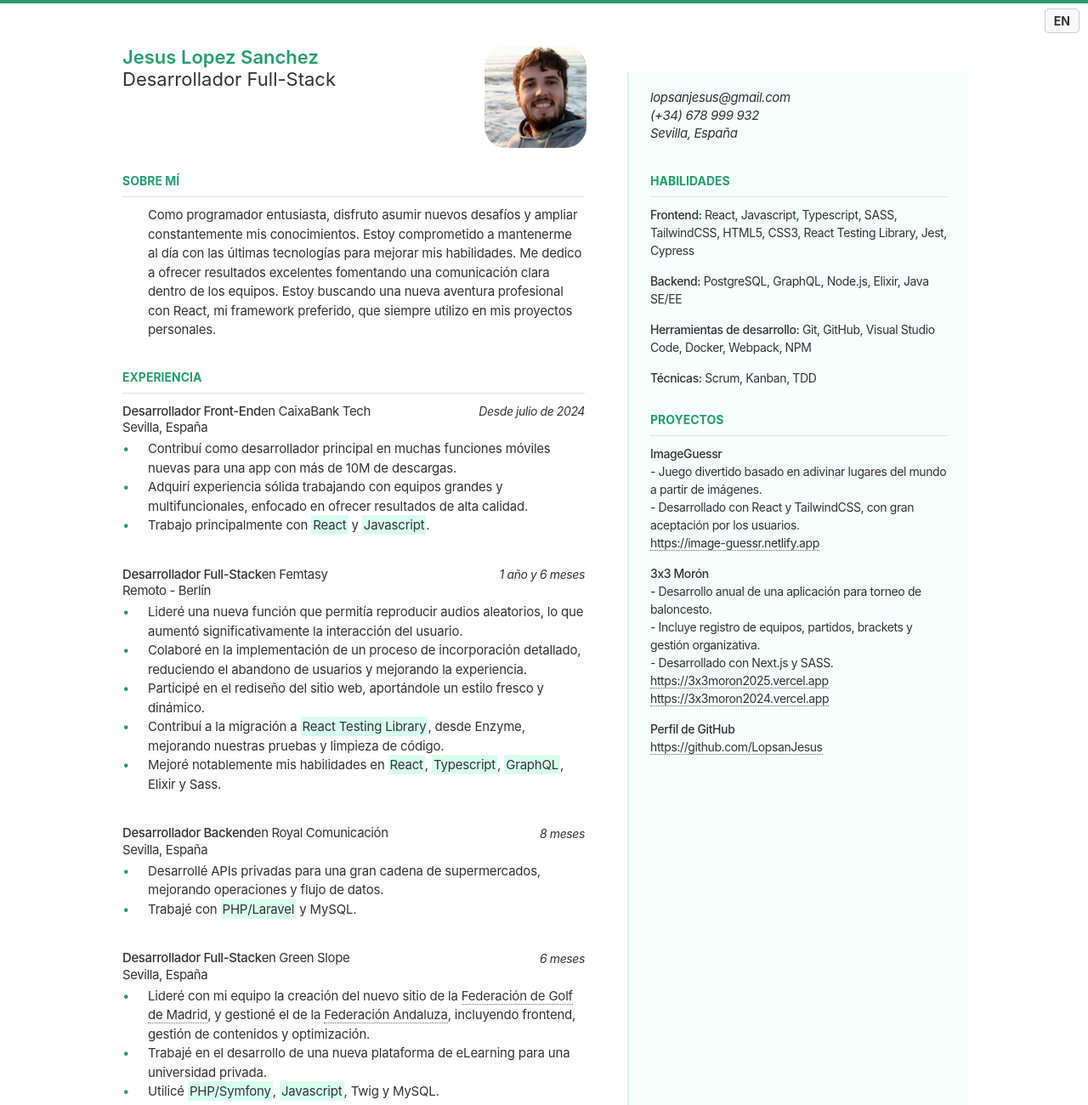
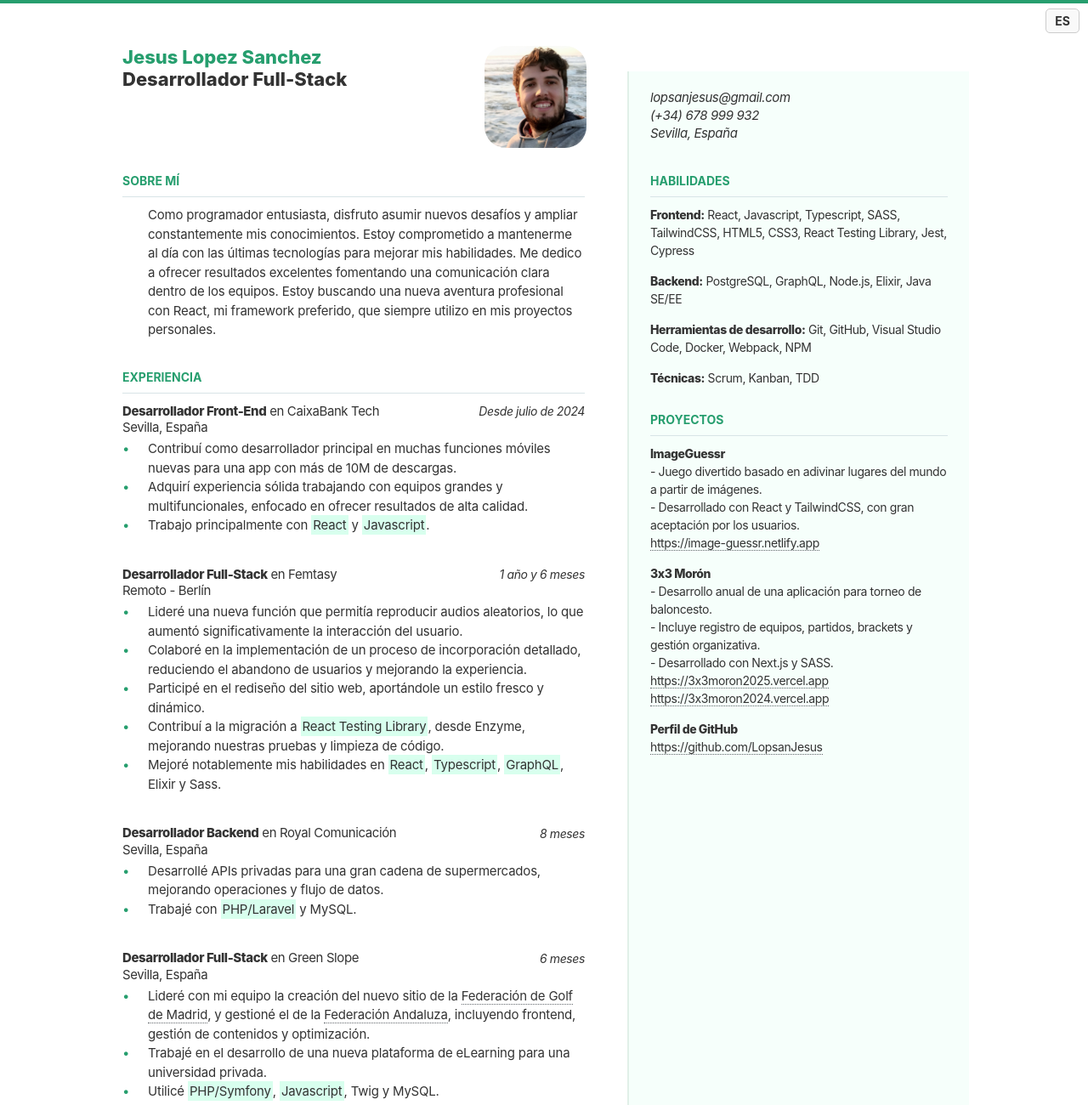
Before and after one commit to LopsanJesus/lopsanjesus.github.io, a plain HTML site: page index_es.html in a window 1280 px wide. Shown: the top 1300 px of the page at 85% size. Drawn offline with Linux system fonts and the light colour scheme.

Commit message:
Fix bold in typography

```diff
--- a/css/styles.css
+++ b/css/styles.css
@@ -32,7 +32,7 @@ body {
 }
 
 .strong {
-  font-weight: 500;
+  font-weight: 800;
 }
 
 header {
@@ -47,7 +47,7 @@ header {
 
 .header-name {
   font-size: 22px;
-  font-weight: 600;
+  font-weight: 800;
   margin-bottom: 0px;
   color: #45818e;
 }
@@ -60,7 +60,7 @@ header {
 
 .header-job-title {
   font-size: 16px;
-  font-weight: 400;
+  font-weight: 800;
 }
 
 .section-heading {
@@ -126,7 +126,7 @@ header {
 }
 
 .job-name {
-  font-weight: 550;
+  font-weight: 800;
 }
 
 .date {
@@ -141,7 +141,7 @@ header {
 }
 
 .skill-group {
-  font-weight: 550;
+  font-weight: 800;
 }
 
 .header-contact-details {
--- a/index_es.html
+++ b/index_es.html
@@ -8,7 +8,6 @@
     <link rel="icon" sizes="32x32" href="images/favicon.ico" />
   </head>
   <body>
-    <a href="index.html" class="language-switch">EN</a>
     <div class="container">
       <header>
         <div class="header-details">
@@ -25,7 +24,7 @@
         </div>
       </header>
 
-      <a href="/" class="language-switch">EN</a>
+      <a href="/" class="language-switch">ES</a>
 
       <div class="main-content">
         <div class="first-column">
@@ -50,7 +49,7 @@
                 <div class="job-details-header">
                   <span class="job-title">
                     <span class="strong job-name">Desarrollador Front-End</span>
-                    en CaixaBank Tech
+                    &nbsp;en CaixaBank Tech
                   </span>
                   <span class="date">Desde julio de 2024</span>
                 </div>
@@ -79,7 +78,7 @@
                     <span class="strong job-name"
                       >Desarrollador Full-Stack</span
                     >
-                    en Femtasy
+                    &nbsp;en Femtasy
                   </span>
                   <span class="date">1 año y 6 meses</span>
                 </div>
@@ -117,7 +116,7 @@
                 <div class="job-details-header">
                   <span class="job-title">
                     <span class="strong job-name">Desarrollador Backend</span>
-                    en Royal Comunicación
+                    &nbsp;en Royal Comunicación
                   </span>
                   <span class="date">8 meses</span>
                 </div>
@@ -140,7 +139,7 @@
                     <span class="strong job-name"
                       >Desarrollador Full-Stack</span
                     >
-                    en Green Slope
+                    &nbsp;en Green Slope
                   </span>
                   <span class="date">6 meses</span>
                 </div>
@@ -172,7 +171,7 @@
                     <span class="strong job-name"
                       >Prácticas como Desarrollador</span
                     >
-                    en Media Interactiva
+                    &nbsp;en Media Interactiva
                   </span>
                   <span class="date">3 meses</span>
                 </div>
@@ -192,8 +191,8 @@
               <div class="job-details">
                 <div class="job-details-header">
                   <span class="job-title">
-                    <span class="strong job-name">Desarrollador Junior</span> en
-                    Atos Spain
+                    <span class="strong job-name">Desarrollador Junior</span
+                    >&nbsp;en Atos Spain
                   </span>
                   <span class="date">5 meses</span>
                 </div>
```
Also changed, not shown: index.html (+2 -2 lines).
